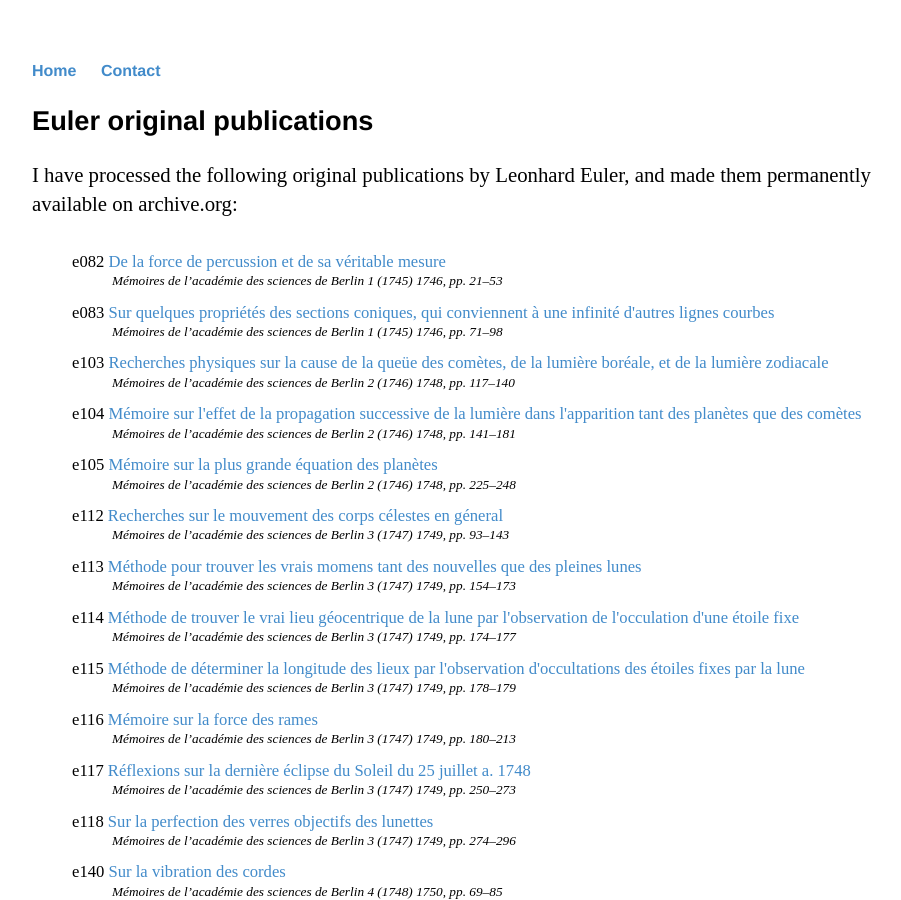
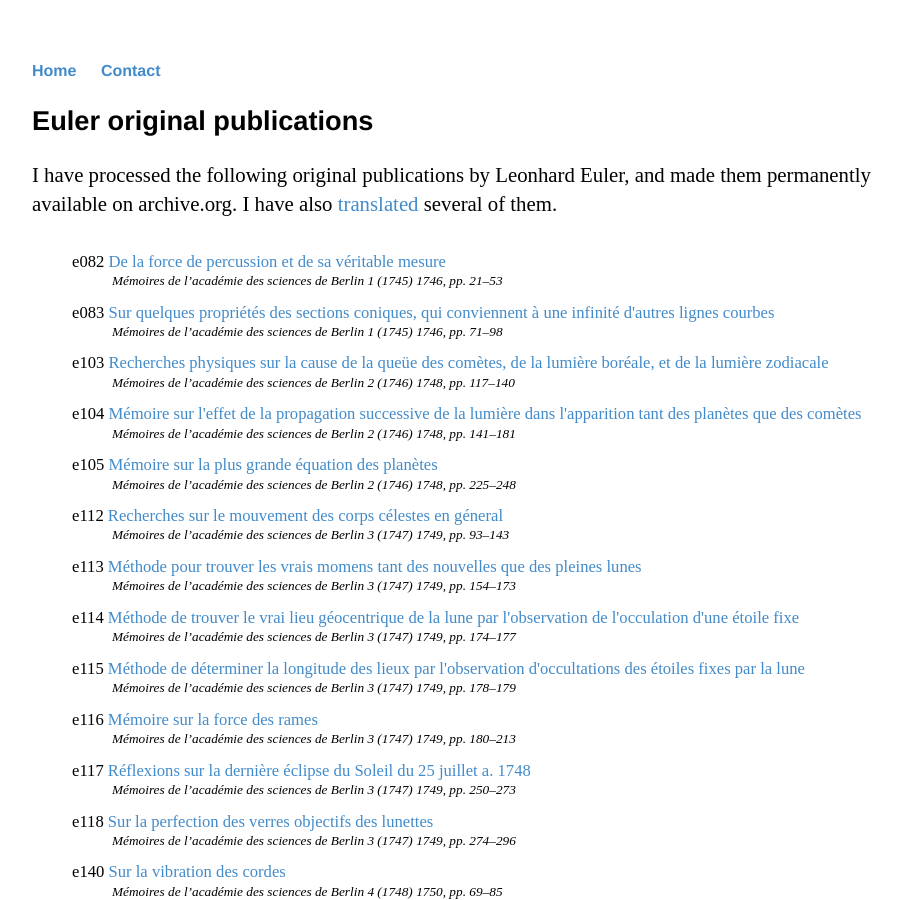
Before and after one commit to ttdoucet/ttdoucet.github.io, a Jekyll site: the page built from eulerindex/index.md, in a window 1280 px wide and 900 px high. Shown: the whole window, without its empty margins (160-1061 px from the left). Built offline with Jekyll 4.4.1, drawn with Linux system fonts in a browser that asks for light colours.

Commit message:
Linked Euler Originals page into main site.

```diff
--- a/eulerindex/index.md
+++ b/eulerindex/index.md
@@ -6,15 +6,19 @@ title: Euler Index
 ## Euler original publications
 
 I have processed the following original publications
-by Leonhard Euler, and made them permanently available on archive.org:
+by Leonhard Euler, and made them permanently available on archive.org.
+I have also [translated][euler-translations] several of them.
 <br><br>
 
 <ul class="EulerIndex">
 {% for item in site.data.EulerIndex.EulerIndex %}
   <li>
     {{item[0]}}
-    <a href="{{item[1].url}}">{{item[1].title}}</a><br>
+    <a href="{{item[1].url}}"><cite>{{item[1].title}}</cite></a><br>
     <em style="font-size: 0.8em">{{item[1].citation | smartify}}</em><br>
   </li>
 {% endfor %}
 </ul>
+
+
+[euler-translations]: /euler
```
Also changed, not shown: euler/index.md (+4 -3 lines).
